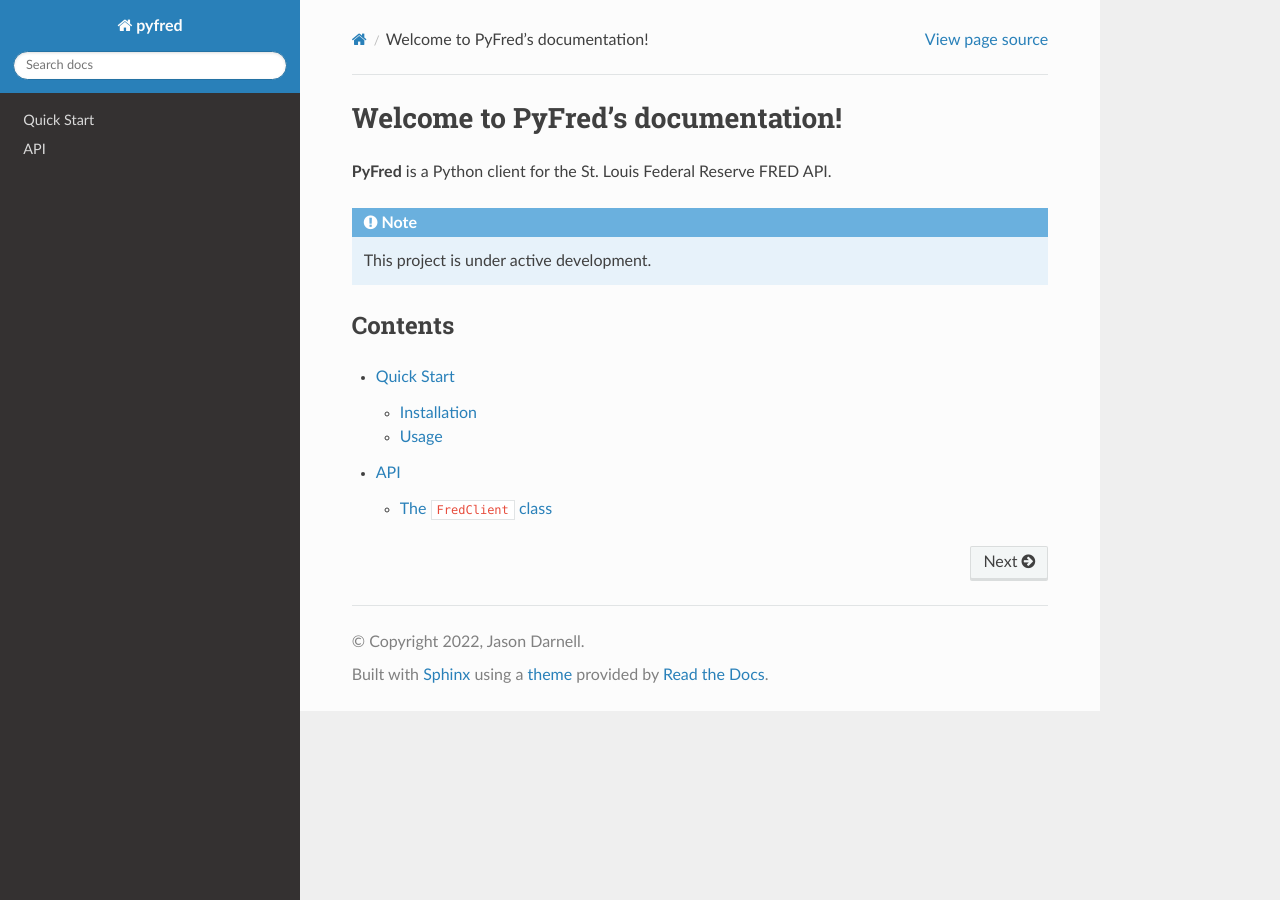
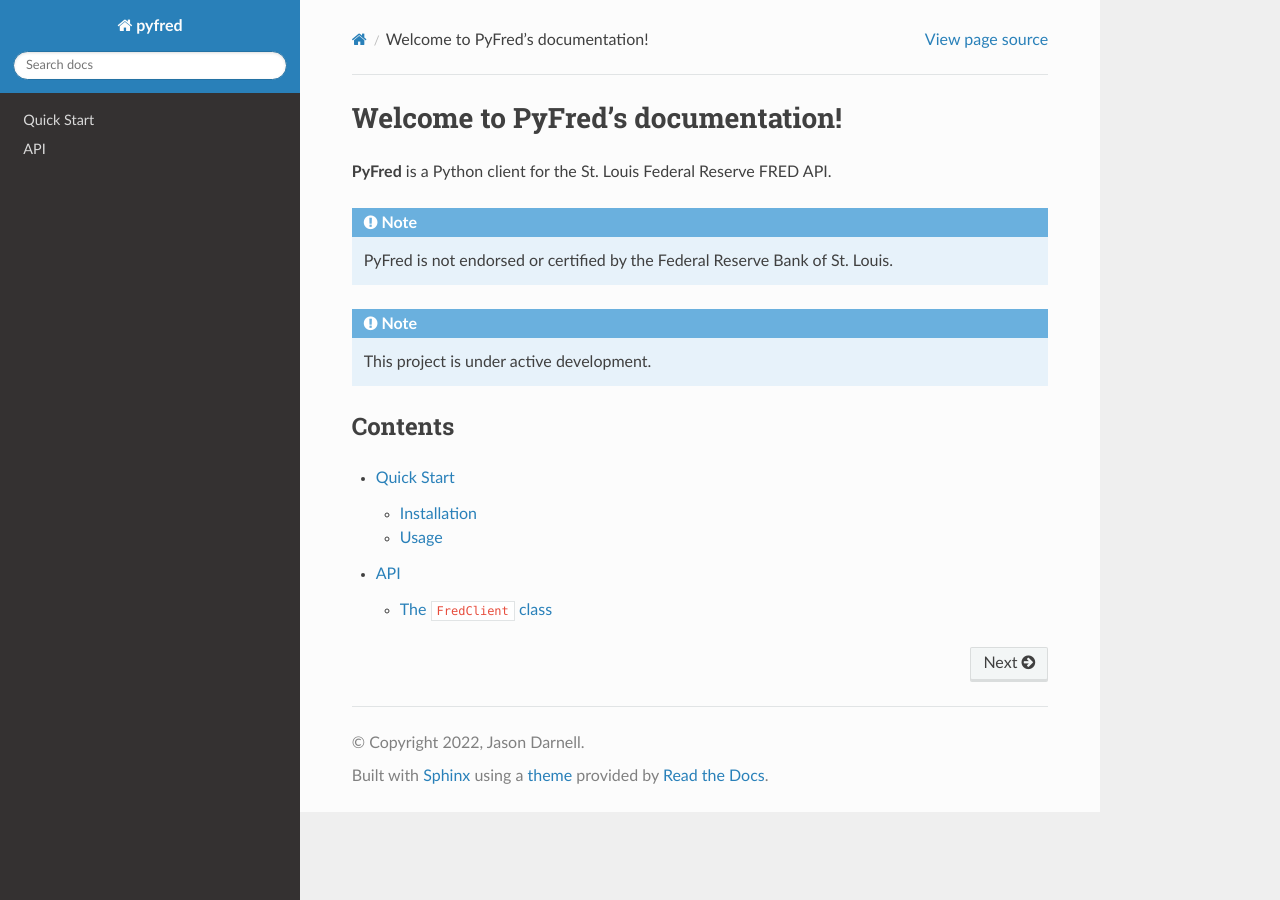
Before and after one commit to jasondarnell/pyfred, a Sphinx documentation site: the page built from docs/index.rst, in a window 1280 px wide. Built offline with Sphinx 7.4.7 and the Read the Docs theme 2.0.0, drawn with Linux system fonts in a browser that asks for light colours; the version number could not be read and is left out.

Commit message:
PyFred is not endorsed or certified by the Federal Reserve Bank of St. Louis.

```diff
--- a/docs/index.rst
+++ b/docs/index.rst
@@ -3,6 +3,9 @@
 
 **PyFred**  is a Python client for the St. Louis Federal Reserve FRED API.
 
+.. note::
+
+    PyFred is not endorsed or certified by the Federal Reserve Bank of St. Louis.
 
 .. note::
 
```
Also changed, not shown: README.md (+3 -1 lines).
